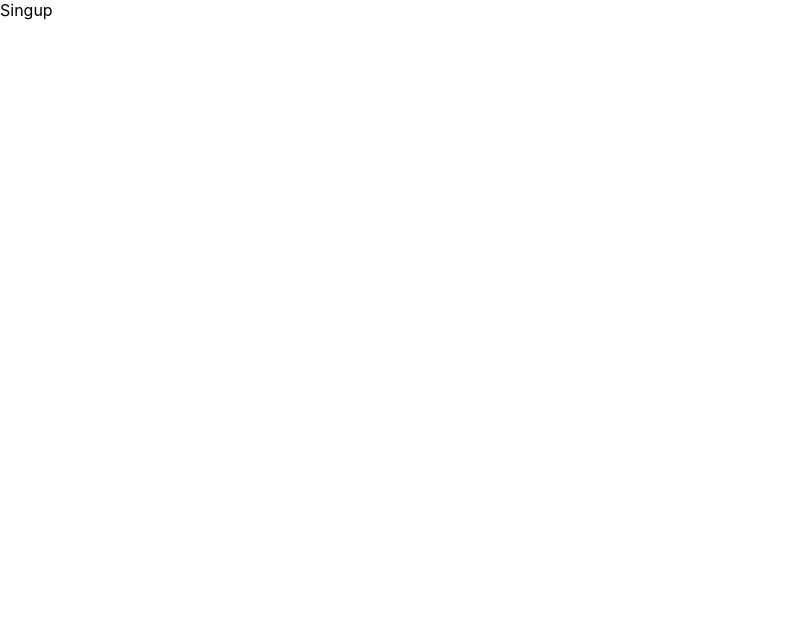
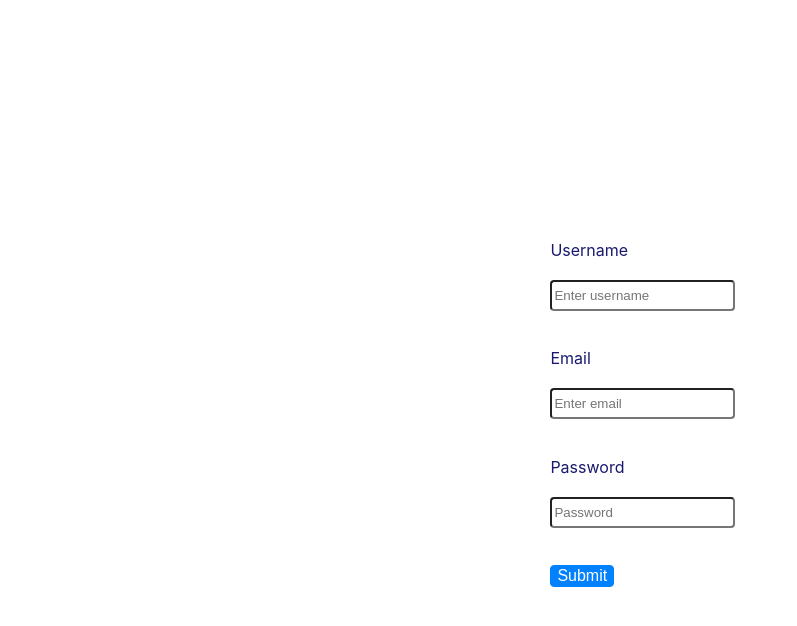
Before and after one commit to typeforslack/frontend, a React (Create React App) app: page /signup in a window 1280 px wide. Shown: the top 626 px of the page, without its empty margins (0-797 px from the left). Built offline with nearby package versions, Linux system fonts and the light colour scheme.

Commit message:
login and signup done

```diff
--- a/package.json
+++ b/package.json
@@ -33,10 +33,13 @@
     ]
   },
   "devDependencies": {
+    "@reach/router": "^1.3.3",
+    "bootstrap": "^4.4.1",
     "eslint": "^6.8.0",
     "husky": "^4.2.5",
     "prettier": "^2.0.5",
-    "pretty-quick": "^2.0.1"
+    "pretty-quick": "^2.0.1",
+    "react-bootstrap": "^1.0.1"
   },
   "husky": {
     "hooks": {
--- a/src/App.css
+++ b/src/App.css
@@ -36,3 +36,39 @@
     transform: rotate(360deg);
   }
 }
+
+.modal {
+  width: 20%;
+  position: absolute;
+  top: 30%;
+  left: 43%;
+  /* border: 1px solid; */
+  color: midnightblue;
+}
+
+#signupBtn {
+  position: relative;
+  left: 30%;
+  /* top: 2%; */
+  bottom: 22px;
+  background-color: #0281ff;
+  border: 1px solid #0281ff;
+  border-radius: 4px;
+  border-radius: 4px;
+  font: icon;
+  color: white;
+}
+
+#submtBtn {
+  background-color: #0281ff;
+  border: 1px solid #0281ff;
+  border-radius: 4px;
+  border-radius: 4px;
+  font: icon;
+  color: white;
+}
+
+#txtbox {
+  height: 25px;
+  border-radius: 4px;
+}
--- a/src/App.js
+++ b/src/App.js
@@ -1,14 +1,13 @@
-import React from 'react';
-import logo from './logo.svg';
-import './App.css';
-import * as Login from './components/loginSignup'
+import React from 'react'
+import './App.css'
+import RouterPage from './components/common/router'
 
 function App() {
   return (
     <div>
-      <Login.Signup />
+      <RouterPage />
     </div>
-  );
+  )
 }
 
-export default App;
+export default App
--- /dev/null
+++ b/src/components/common/apiurls.js
@@ -0,0 +1,6 @@
+export function samplecheck() {
+  var a = 1
+  var b = 2
+  var sum = a + b
+  return sum
+}
--- a/src/components/common/router.js
+++ b/src/components/common/router.js
@@ -0,0 +1,17 @@
+import React from 'react'
+import { Router } from '@reach/router'
+import Login from '../loginSignup/login'
+import Signup from '../loginSignup/signup'
+import HomePage from '../homepage/index'
+
+export default class RouterPge extends React.Component {
+  render() {
+    return (
+      <Router>
+        <Login path="/" />
+        <Signup path="/signup" />
+        <HomePage path="/home" />
+      </Router>
+    )
+  }
+}
--- a/src/components/homepage/index.js
+++ b/src/components/homepage/index.js
@@ -0,0 +1,7 @@
+import React from 'react'
+
+export default class HomePage extends React.Component {
+  render() {
+    return <div>Hello</div>
+  }
+}
--- a/src/components/loginSignup/index.js
+++ /dev/null
@@ -1,4 +0,0 @@
-import Login from './login';
-import Signup from './signup';
-
-export { Login, Signup };
--- a/src/components/loginSignup/login.js
+++ b/src/components/loginSignup/login.js
@@ -1,11 +1,119 @@
 import React from 'react'
+import { Form, Button } from 'react-bootstrap'
+//import { samplecheck } from '../common/apiurls'
+import { navigate } from '@reach/router'
 
 export default class Login extends React.Component {
-    render() {
-        return (
-            <div>
-                Login
-            </div>
-        )
+  constructor(props) {
+    super(props)
+    this.state = {
+      username: null,
+      password: null,
+      usernameErrMsg: null,
+      pwderrorMsg: null,
     }
+
+    this.handleUsername = this.handleUsername.bind(this)
+    this.handlePassword = this.handlePassword.bind(this)
+    this.submitForm = this.submitForm.bind(this)
+    this.navigateToSignup = this.navigateToSignup.bind(this)
+  }
+
+  handleUsername(event) {
+    event.preventDefault()
+    this.setState({
+      username: event.target.value,
+    })
+  }
+
+  handlePassword(event) {
+    event.preventDefault()
+    this.setState({
+      password: event.target.value,
+    })
+  }
+
+  submitForm(event) {
+    event.preventDefault()
+
+    console.log('check')
+    var name = this.state.username
+    var pwd = this.state.password
+    console.log(name)
+    console.log(pwd)
+    if (pwd == null && name == null) {
+      this.setState({
+        usernameErrMsg: 'username not entered',
+        pwderrorMsg: 'password not entered',
+      })
+    } else if (pwd == null) {
+      this.setState({
+        pwderrorMsg: 'password not entered',
+      })
+    } else if (name == null) {
+      this.setState({
+        usernameErrMsg: 'username not entered',
+      })
+    } else {
+      //write a post request here
+      var obj = {
+        name,
+        pwd,
+      }
+
+      return navigate('/home')
+    }
+  }
+
+  navigateToSignup() {
+    return navigate('/signup')
+  }
+
+  render() {
+    return (
+      <div className="modal">
+        <Form onSubmit={this.submitForm}>
+          <Form.Group controlId="formGroupEmail">
+            <Form.Label>Username</Form.Label>
+            <br></br>
+            <br></br>
+            <Form.Control
+              id="txtbox"
+              type="text"
+              placeholder="Enter username"
+              onChange={this.handleUsername}
+            />
+            {
+              <h6 style={{ color: 'red', fontSize: '16px' }}>
+                {this.state.usernameErrMsg}
+              </h6>
+            }
+          </Form.Group>
+          <Form.Group controlId="formGroupPassword">
+            <Form.Label>Password</Form.Label>
+            <br></br>
+            <br></br>
+            <Form.Control
+              id="txtbox"
+              type="password"
+              placeholder="Password"
+              onChange={this.handlePassword}
+            />
+            {
+              <h6 style={{ color: 'red', fontSize: '16px' }}>
+                {this.state.pwderrorMsg}
+              </h6>
+            }
+          </Form.Group>
+          <Button id="submtBtn" type="submit">
+            Submit
+          </Button>
+        </Form>
+
+        <Button id="signupBtn" type="submit" onClick={this.navigateToSignup}>
+          Signup
+        </Button>
+      </div>
+    )
+  }
 }
--- /dev/null
+++ b/src/components/loginSignup/loginsingup.css
@@ -0,0 +1,8 @@
+.modal {
+  width: 20%;
+  position: absolute;
+  top: 30%;
+  left: 43%;
+  /* border: 1px solid; */
+  color: midnightblue;
+}
--- a/src/components/loginSignup/signup.js
+++ b/src/components/loginSignup/signup.js
@@ -1,11 +1,140 @@
 import React from 'react'
+import { Form, Button } from 'react-bootstrap'
+//import { samplecheck } from '../common/apiurls'
+import { navigate } from '@reach/router'
 
-export default class Signup extends React.Component {
-    render() {
-        return (
-            <div>
-                Singup
-            </div>
-        )
+export default class Login extends React.Component {
+  constructor(props) {
+    super(props)
+    this.state = {
+      username: null,
+      email: null,
+      password: null,
+      usernameErrMsg: null,
+      emailerrormsg: null,
+      pwderrorMsg: null,
     }
+
+    this.handleUsername = this.handleUsername.bind(this)
+    this.handlePassword = this.handlePassword.bind(this)
+    this.submitForm = this.submitForm.bind(this)
+    this.handleEmail = this.handleEmail.bind(this)
+  }
+
+  handleUsername(event) {
+    event.preventDefault()
+    this.setState({
+      username: event.target.value,
+    })
+  }
+
+  handlePassword(event) {
+    event.preventDefault()
+    this.setState({
+      password: event.target.value,
+    })
+  }
+
+  handleEmail(event) {
+    event.preventDefault()
+    this.setState({
+      email: event.target.value,
+    })
+  }
+
+  submitForm(event) {
+    event.preventDefault()
+
+    var name = this.state.username
+    var pwd = this.state.password
+    var email = this.state.email
+    if (pwd == null && name == null && email == null) {
+      this.setState({
+        usernameErrMsg: 'username not entered',
+        pwderrorMsg: 'password not entered',
+        emailerrormsg: 'email not entered',
+      })
+    } else if (pwd == null) {
+      this.setState({
+        pwderrorMsg: 'password not entered',
+      })
+    } else if (name == null) {
+      this.setState({
+        usernameErrMsg: 'username not entered',
+      })
+    } else if (email == null) {
+      this.setState({
+        emailerrormsg: 'email not entered',
+      })
+    } else {
+      //write a post request here
+      var obj = {
+        name,
+        pwd,
+        email,
+      }
+
+      return navigate('/home')
+    }
+  }
+
+  render() {
+    return (
+      <div className="modal">
+        <Form onSubmit={this.submitForm}>
+          <Form.Group controlId="formGroupname">
+            <Form.Label>Username</Form.Label>
+            <br></br>
+            <br></br>
+            <Form.Control
+              id="txtbox"
+              type="text"
+              placeholder="Enter username"
+              onChange={this.handleUsername}
+            />
+            {
+              <h6 style={{ color: 'red', fontSize: '16px' }}>
+                {this.state.usernameErrMsg}
+              </h6>
+            }
+          </Form.Group>
+          <Form.Group controlId="formGroupEmail">
+            <Form.Label>Email</Form.Label>
+            <br></br>
+            <br></br>
+            <Form.Control
+              id="txtbox"
+              type="text"
+              placeholder="Enter email"
+              onChange={this.handleEmail}
+            />
+            {
+              <h6 style={{ color: 'red', fontSize: '16px' }}>
+                {this.state.emailerrormsg}
+              </h6>
+            }
+          </Form.Group>
+          <Form.Group controlId="formGroupPassword">
+            <Form.Label>Password</Form.Label>
+            <br></br>
+            <br></br>
+            <Form.Control
+              id="txtbox"
+              type="password"
+              placeholder="Password"
+              onChange={this.handlePassword}
+            />
+            {
+              <h6 style={{ color: 'red', fontSize: '16px' }}>
+                {this.state.pwderrorMsg}
+              </h6>
+            }
+          </Form.Group>
+          <Button id="submtBtn" type="submit">
+            Submit
+          </Button>
+        </Form>
+      </div>
+    )
+  }
 }
```
Also changed, not shown: 1 other file (tests, documents, lock files or other folders).
